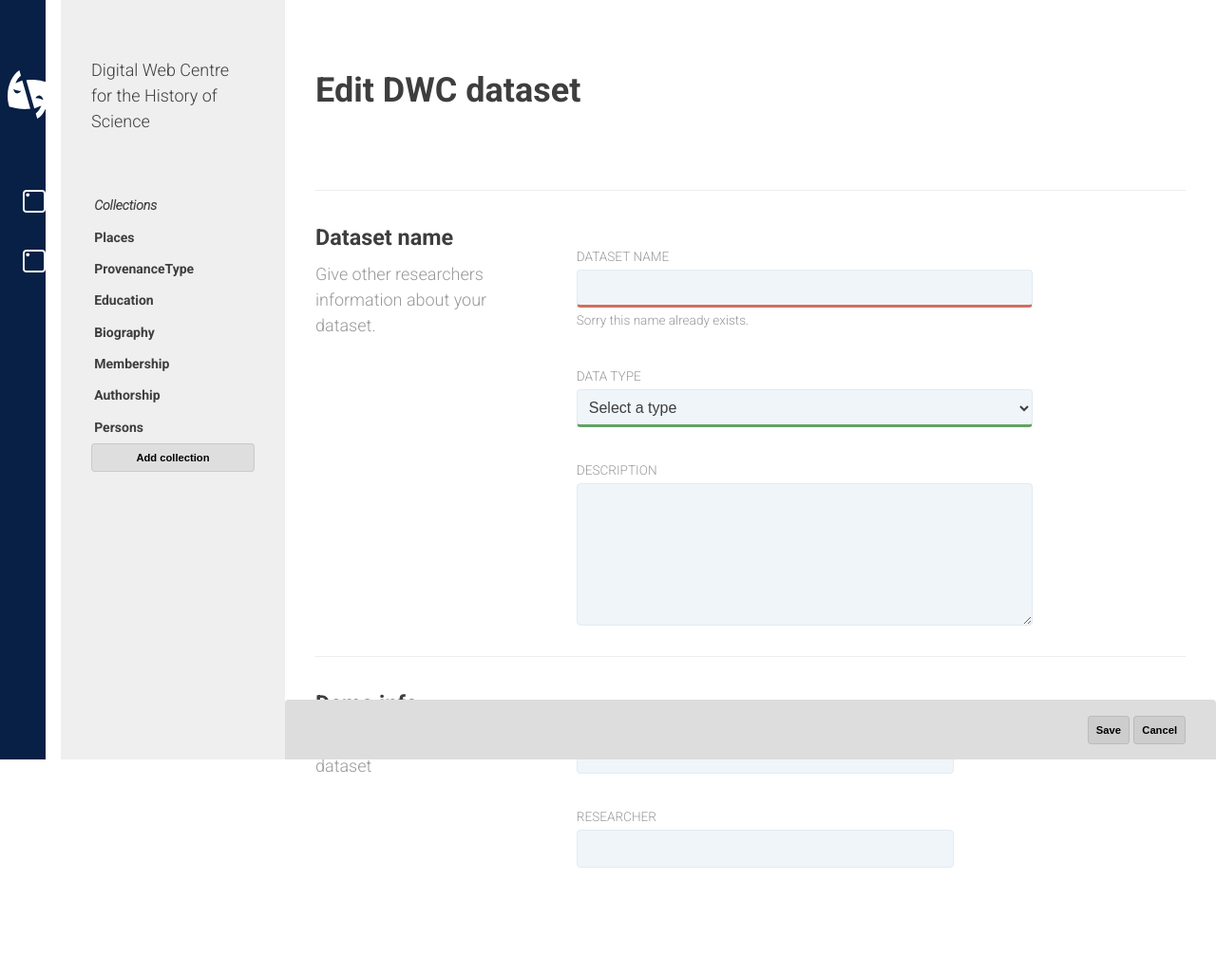
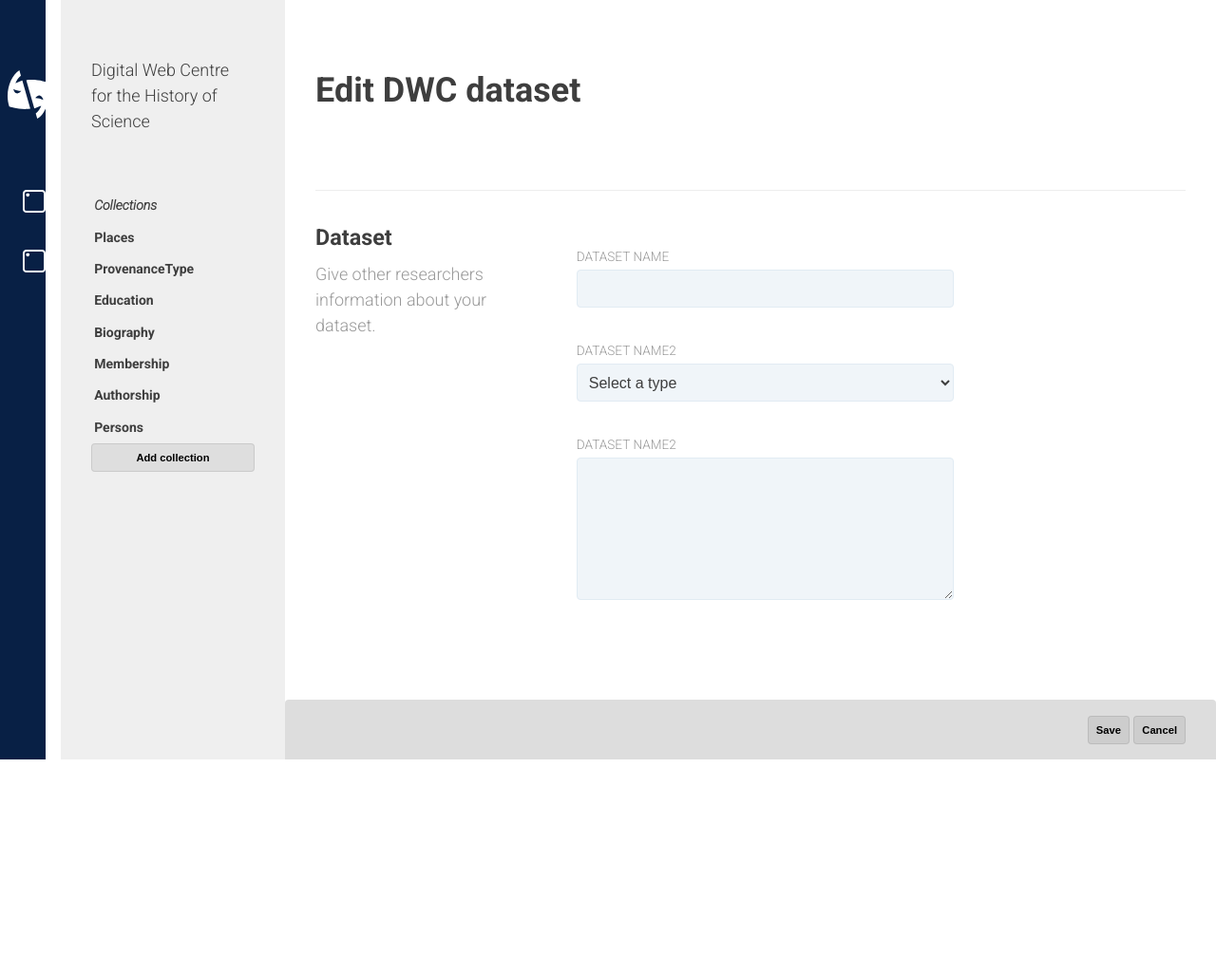
Before and after one commit to knaw-huc/Huc-css-util, a PHP site: page /tim-edit.html in a window 1280 px wide. Shown: the whole page at 95% size. After the commit the page ends 904 px from the top, so only its background shows below. Run offline with PHP 8.4, Linux system fonts and the light colour scheme.

Commit message:
form items to dynamic comps

```diff
--- a/_dist/css/huc-util-huc.css
+++ b/_dist/css/huc-util-huc.css
@@ -108,6 +108,9 @@ strong {
 
 .hcMarginBottom5 {
   margin-bottom: 5rem; }
+
+.hcMarginBottom15 {
+  margin-bottom: 15rem; }
 
 .hcMarginTop1 {
   margin-top: 1rem; }
@@ -401,7 +404,7 @@ button {
   flex-direction: column;
   display: none; }
   .hcProvenanceComp textarea {
-    background-color: white; }
+    height: 30px !important; }
 
 .hcFormStack {
   display: flex;
--- a/_dist/css/huc-util-huygens.css
+++ b/_dist/css/huc-util-huygens.css
@@ -108,6 +108,9 @@ strong {
 
 .hcMarginBottom5 {
   margin-bottom: 5rem; }
+
+.hcMarginBottom15 {
+  margin-bottom: 15rem; }
 
 .hcMarginTop1 {
   margin-top: 1rem; }
@@ -401,7 +404,7 @@ button {
   flex-direction: column;
   display: none; }
   .hcProvenanceComp textarea {
-    background-color: white; }
+    height: 30px !important; }
 
 .hcFormStack {
   display: flex;
--- a/_dist/css/huc-util-self.css
+++ b/_dist/css/huc-util-self.css
@@ -108,6 +108,9 @@ strong {
 
 .hcMarginBottom5 {
   margin-bottom: 5rem; }
+
+.hcMarginBottom15 {
+  margin-bottom: 15rem; }
 
 .hcMarginTop1 {
   margin-top: 1rem; }
@@ -401,7 +404,7 @@ button {
   flex-direction: column;
   display: none; }
   .hcProvenanceComp textarea {
-    background-color: white; }
+    height: 30px !important; }
 
 .hcFormStack {
   display: flex;
--- a/_dist/css/huc-util.css
+++ b/_dist/css/huc-util.css
@@ -108,6 +108,9 @@ strong {
 
 .hcMarginBottom5 {
   margin-bottom: 5rem; }
+
+.hcMarginBottom15 {
+  margin-bottom: 15rem; }
 
 .hcMarginTop1 {
   margin-top: 1rem; }
@@ -401,7 +404,7 @@ button {
   flex-direction: column;
   display: none; }
   .hcProvenanceComp textarea {
-    background-color: white; }
+    height: 30px !important; }
 
 .hcFormStack {
   display: flex;
--- a/_dist/css/style.css
+++ b/_dist/css/style.css
@@ -108,6 +108,9 @@ strong {
 
 .hcMarginBottom5 {
   margin-bottom: 5rem; }
+
+.hcMarginBottom15 {
+  margin-bottom: 15rem; }
 
 .hcMarginTop1 {
   margin-top: 1rem; }
@@ -401,7 +404,7 @@ button {
   flex-direction: column;
   display: none; }
   .hcProvenanceComp textarea {
-    background-color: white; }
+    height: 30px !important; }
 
 .hcFormStack {
   display: flex;
--- a/_dist/tim-edit.html
+++ b/_dist/tim-edit.html
@@ -57,7 +57,7 @@
 
 
 
-  <div class="hcLayoutMain hcContentContainer hcMarginBottom5">
+  <div class="hcLayoutMain hcContentContainer hcMarginBottom15">
     <div class="hcHeadSpace hcBasicSideMargin">
       <h1>Edit DWC dataset</h1>
     </div>
@@ -67,93 +67,97 @@
       <!--  Form stack-->
       <div class="hcFormStack">
         <div class="hcStackInfo">
-          <h2>Dataset name</h2>
+          <h2>Dataset</h2>
           <div class="hcTxtColorGreyMid">Give other researchers information about your dataset.</div>
         </div>
 
         <div class="hcStackFormItems">
-          <div class="hcFormItem hcMarginBottom2">
+          <div class="row hcMarginBottom2">
+            <div class="hcFormItem ">
               <label class="hcLabel" for="f1">Dataset name</label>
-            <input type="text" id="f1" class="hcFeedbackError">
-            <div class="hcSmallTxt hcTxtColorGreyMid">Sorry this name already exists.</div>
+
+                <input type="text" id="f1" class="hcFeedback hcpr">
+
+
+
+
+
+
+
+
+              <div class="hcSmallTxt hcTxtColorGreyMid"></div>
             </div>
 
-          <div class="hcFormItem hcMarginBottom2">
 
-            <label class="hcLabel" for="city">Data type</label>
-            <select id="city" class="hcFeedbackSucces">
-              <option value="1">Select a type</option>
-              <option value="2">Arnhem</option>
-              <option value="3">The Hague</option>
-            </select>
-            <div class="hcSmallTxt hcTxtColorGreyMid"></div>
-
-          </div>
-
-          <div class="hcFormItem hcMarginBottom2">
-            <label class="hcLabel" for="f3">Description</label>
-            <textarea name="name"  class="" id="f3"></textarea>
-            <div class="hcSmallTxt hcTxtColorGreyMid"></div>
+            <div class="extra hcSmallTxt">
+              <div class="hcProvenanceComp">
+                <label class="hcLabel" for="provForf1">Provenance</label>
+                <textarea name="name" class="hcProvenanceText" id="provForf1"></textarea>
               </div>
             </div>
 
           </div>
 
-      <!--  Form stack-->
-      <div class="hcFormStack">
-        <div class="hcStackInfo">
-          <h2>Demo info</h2>
-          <div class="hcTxtColorGreyMid">Add some more info about the dataset</div>
-        </div>
-        <div class="hcStackFormItems">
+          <div class="row hcMarginBottom2">
+            <div class="hcFormItem ">
+              <label class="hcLabel" for="f2">Dataset name2</label>
 
 
 
 
-      <!--  row  -->
-      <div class="row hcMarginBottom2">
-
-
-        <!--  item-->
-        <div class="hcFormItem ">
-          <label class="hcLabel" for="f4">Researcher</label>
-          <input type="text" id="f4" class="hcpr">
-          <div class="hcSmallTxt hcTxtColorGreyMid"></div>
-        </div><!--  //item-->
-
-        <div class="extra hcSmallTxt">
-          <div class="hcProvenanceComp">
-            <label class="hcLabel" for="f4">Provenance</label>
-            <textarea name="name" class="hcProvenanceText">some txt</textarea>
-          </div>
-        </div>
-      </div><!--  / row  -->
-
-
-      <!--  row  -->
-      <div class="row hcMarginBottom2">
-
-
-        <!--  item-->
-        <div class="hcFormItem ">
-          <label class="hcLabel" for="f4">Researcher</label>
-          <input type="text" id="f4" class="hcpr">
-          <div class="hcSmallTxt hcTxtColorGreyMid"></div>
-        </div><!--  //item-->
-
-        <div class="extra hcSmallTxt">
-          <div class="hcProvenanceComp">
-            <label class="hcLabel" for="f4">Provenance</label>
-            <textarea name="name" class="hcProvenanceText">some txt</textarea>
-          </div>
-        </div>
-      </div><!--  / row  -->
+                <select id="f2" class="hcFeedback hcpr">
+                  <option value="1">Select a type</option>
+                  <option value="2">Arnhem</option>
+                  <option value="3">The Hague</option>
+                </select>
 
 
 
 
+
+              <div class="hcSmallTxt hcTxtColorGreyMid"></div>
+            </div>
+
+
+            <div class="extra hcSmallTxt">
+              <div class="hcProvenanceComp">
+                <label class="hcLabel" for="provForf2">Provenance</label>
+                <textarea name="name" class="hcProvenanceText" id="provForf2"></textarea>
               </div>
             </div>
+
+          </div>
+
+          <div class="row hcMarginBottom2">
+            <div class="hcFormItem ">
+              <label class="hcLabel" for="f3">Dataset name2</label>
+
+
+
+
+
+
+
+                <textarea name="name" id="f3" class="hcFeedback hcpr"></textarea>
+
+
+              <div class="hcSmallTxt hcTxtColorGreyMid"></div>
+            </div>
+
+
+            <div class="extra hcSmallTxt">
+              <div class="hcProvenanceComp">
+                <label class="hcLabel" for="provForf3">Provenance</label>
+                <textarea name="name" class="hcProvenanceText" id="provForf3"></textarea>
+              </div>
+            </div>
+
+          </div>
+
+
+        </div>
+      </div>
+
     </div>
 
 
--- a/src/scss/_margin.scss
+++ b/src/scss/_margin.scss
@@ -22,6 +22,11 @@ $basicMargin: 2rem;
   margin-bottom: 5rem;
 }
 
+.hcMarginBottom15{
+  margin-bottom: 15rem;
+}
+
+
 .hcMarginTop1 {
   margin-top: 1rem;
 }
--- a/src/scss/components/_form-item.scss
+++ b/src/scss/components/_form-item.scss
@@ -56,6 +56,6 @@
   display: none;
 
   textarea {
-    background-color: lighten($colorFormElements, 5);
+    height: 30px !important;
   }
 }
```
Also changed, not shown: _dist/util-components.html (+70 -11 lines), src/components/comp-form-item.html (+31 -13 lines), src/components/comp-form-stack.html (+27 -4 lines), src/templates/tim-edit.html (+2 -57 lines). Lines whose indentation alone changed are shown as unchanged.
